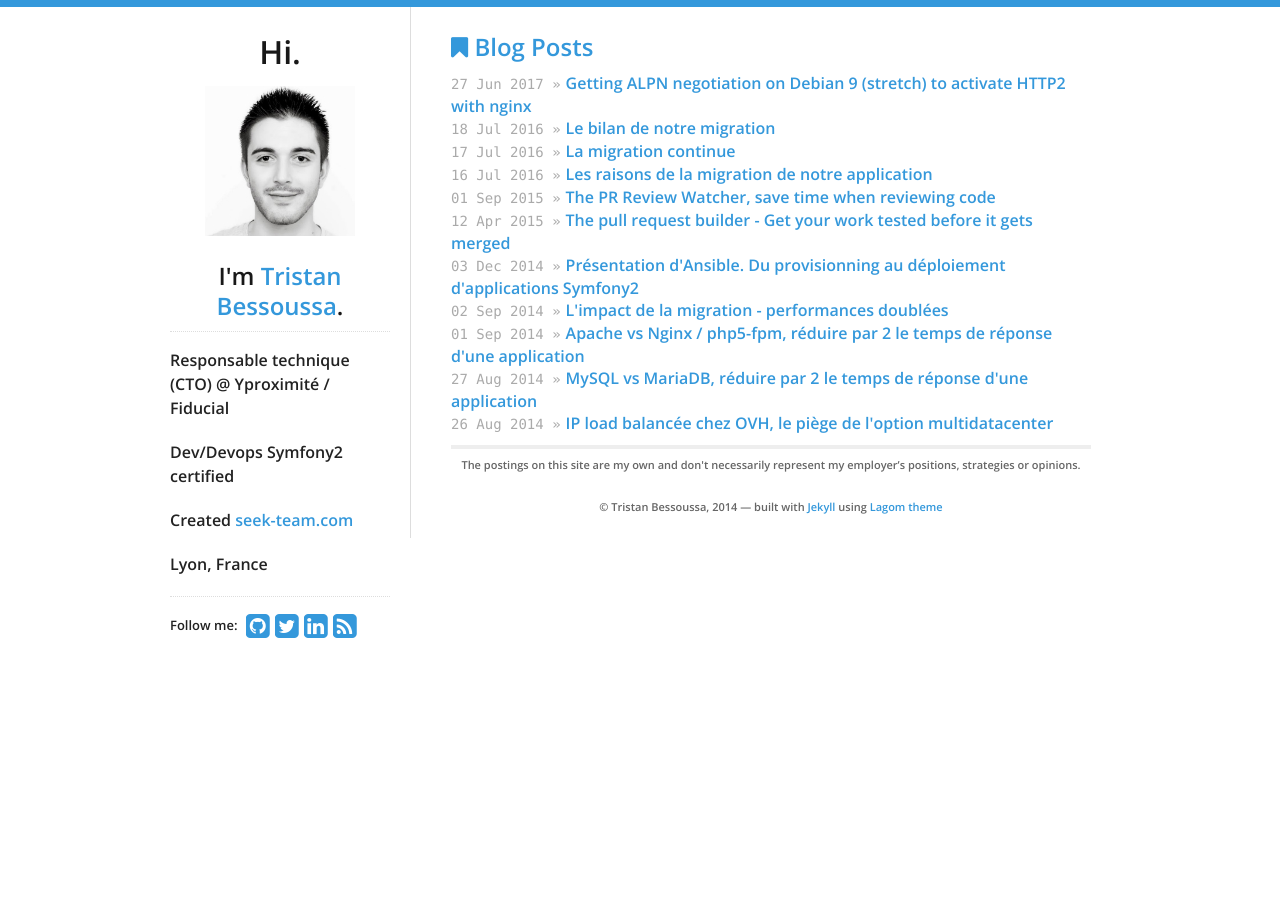
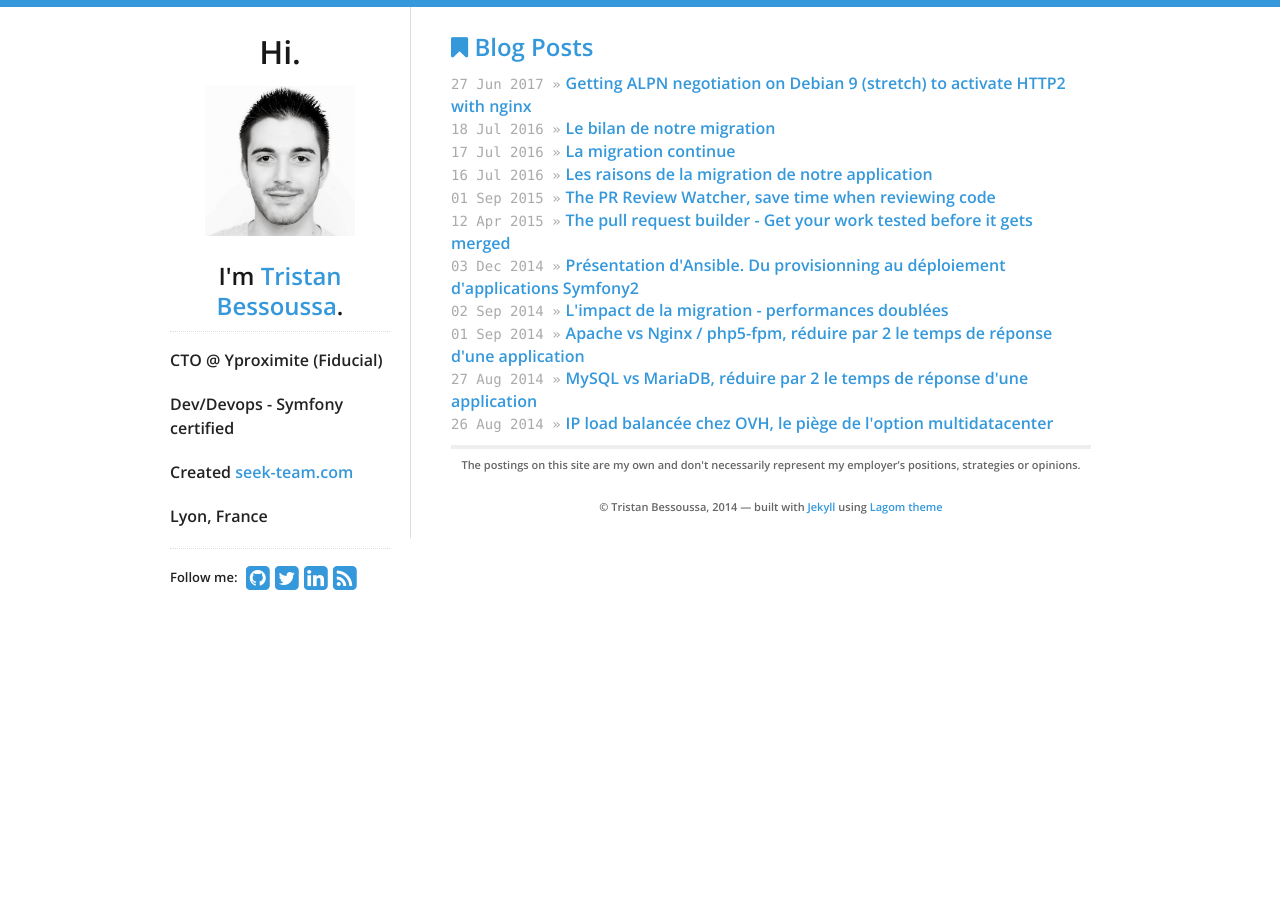
Before and after one commit to swanson/lagom, a Jekyll site: the page built from index.html, in a window 1280 px wide. Built offline with Jekyll 4.4.1, drawn with Linux system fonts in a browser that asks for light colours; nearby versions of some CDN libraries.

Commit message:
minor tweaks

```diff
--- a/_includes/sidebar.html
+++ b/_includes/sidebar.html
@@ -6,8 +6,8 @@
   <h2>I'm <a href="/">{{ site.data.theme.name }}</a>.</h2>
   <hr/>
   <ul>
-    <p>Responsable technique (CTO) @ Yproximité / Fiducial</p>
-    <p>Dev/Devops Symfony2 certified</p>
+    <p>CTO @ Yproximite (Fiducial)</p>
+    <p>Dev/Devops - Symfony certified</p>
     <p>Created <a href="http://www.seek-team.com">seek-team.com</a></p>
     <p>Lyon, France</p>
   <hr/>
```
